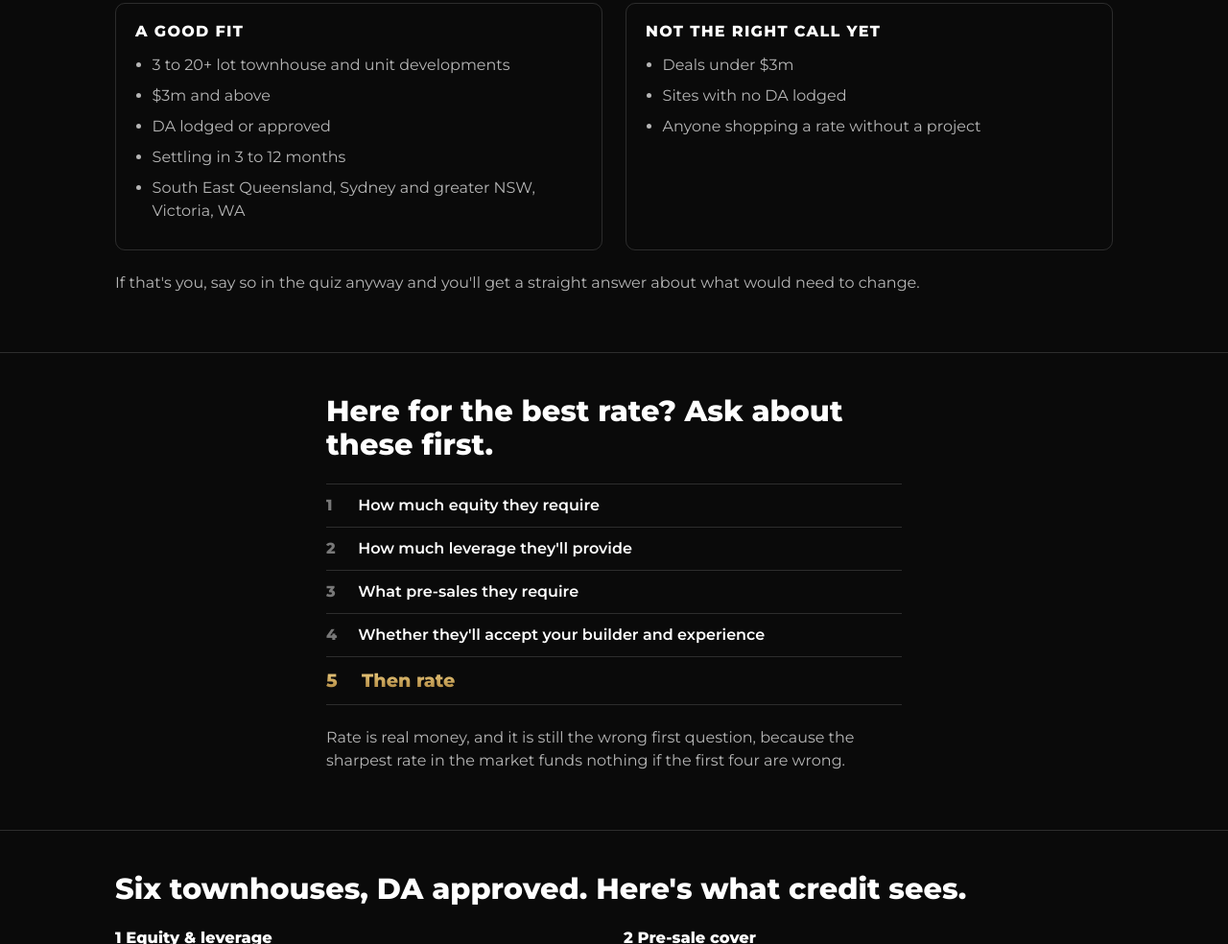
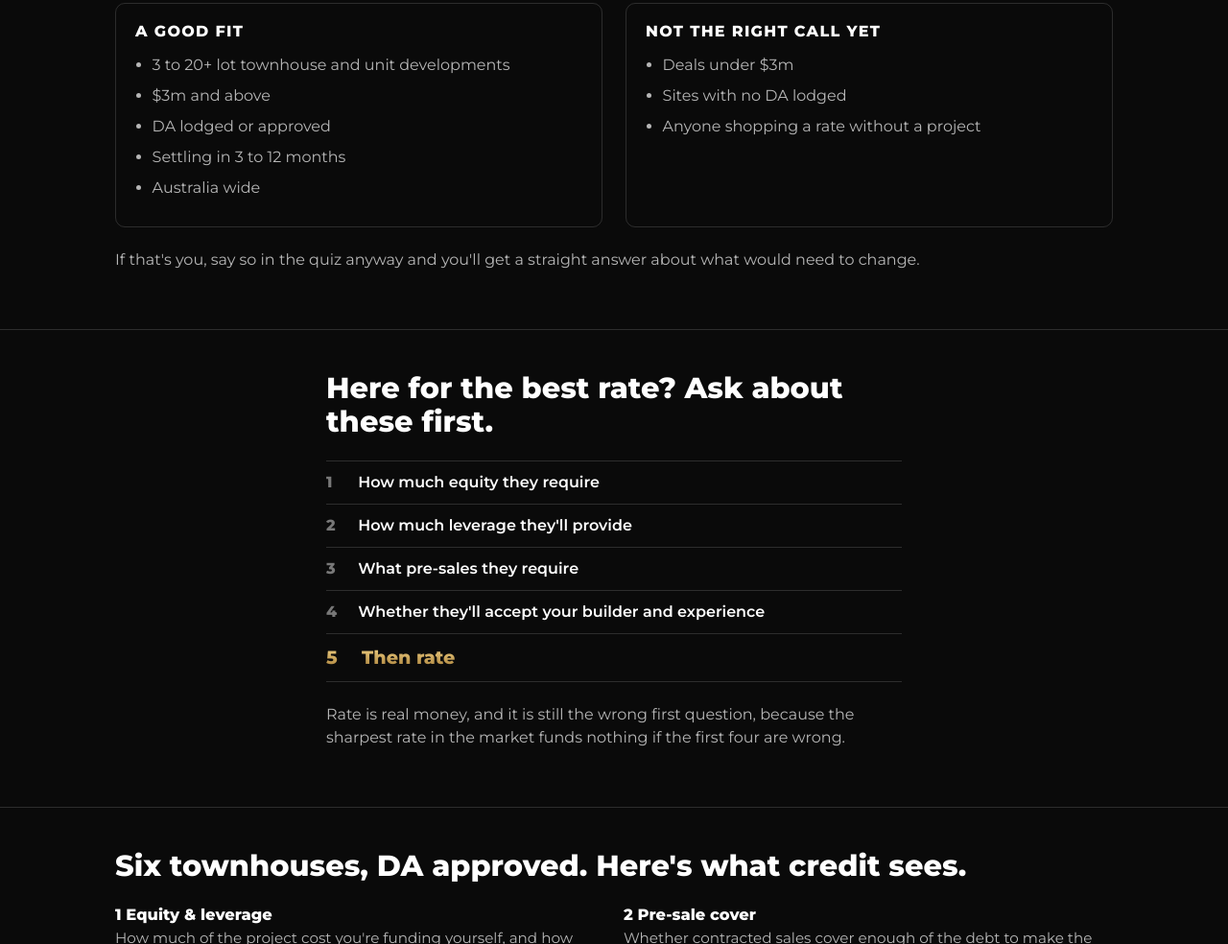
Before and after one commit to JGOLend/jgolending-site, a plain HTML site: page commercial-development-finance/index.html in a window 1280 px wide. Shown: the part 2150-3134 px from the top of the page at 96% size. Drawn offline with Linux system fonts and the light colour scheme.

Commit message:
Widen good-fit geography to Australia wide
Co-Authored-By: Claude Fable 5 <noreply@anthropic.com>

```diff
--- a/commercial-development-finance/index.html
+++ b/commercial-development-finance/index.html
@@ -674,7 +674,7 @@
             <li>$3m and above</li>
             <li>DA lodged or approved</li>
             <li>Settling in 3 to 12 months</li>
-            <li>South East Queensland, Sydney and greater NSW, Victoria, WA</li>
+            <li>Australia wide</li>
           </ul>
         </div>
         <div class="fit-block">
```
